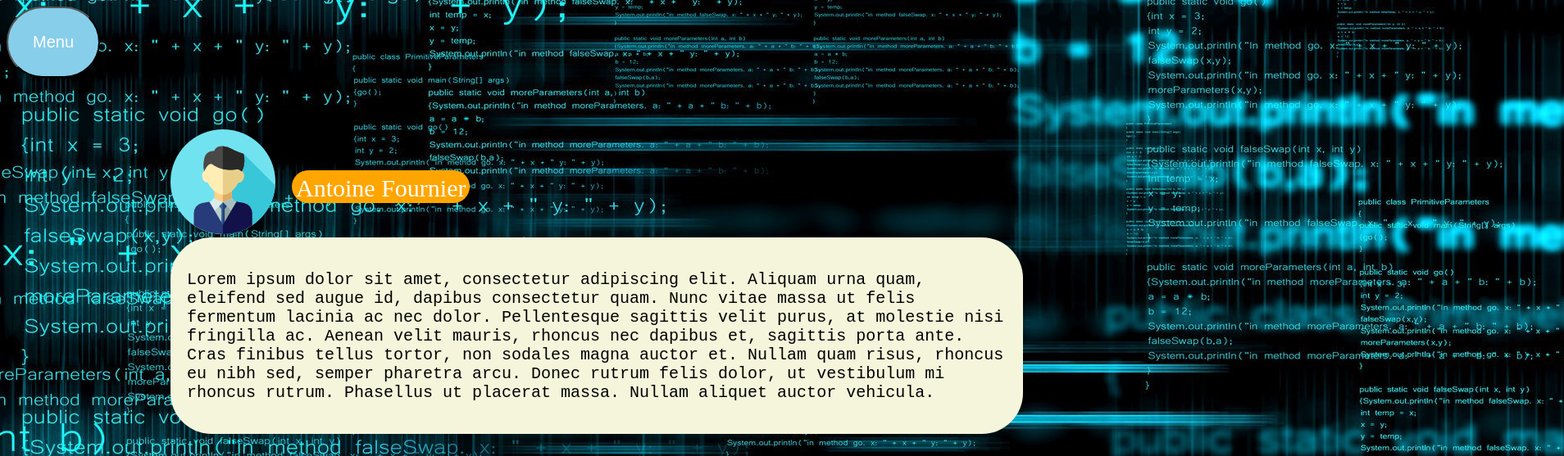
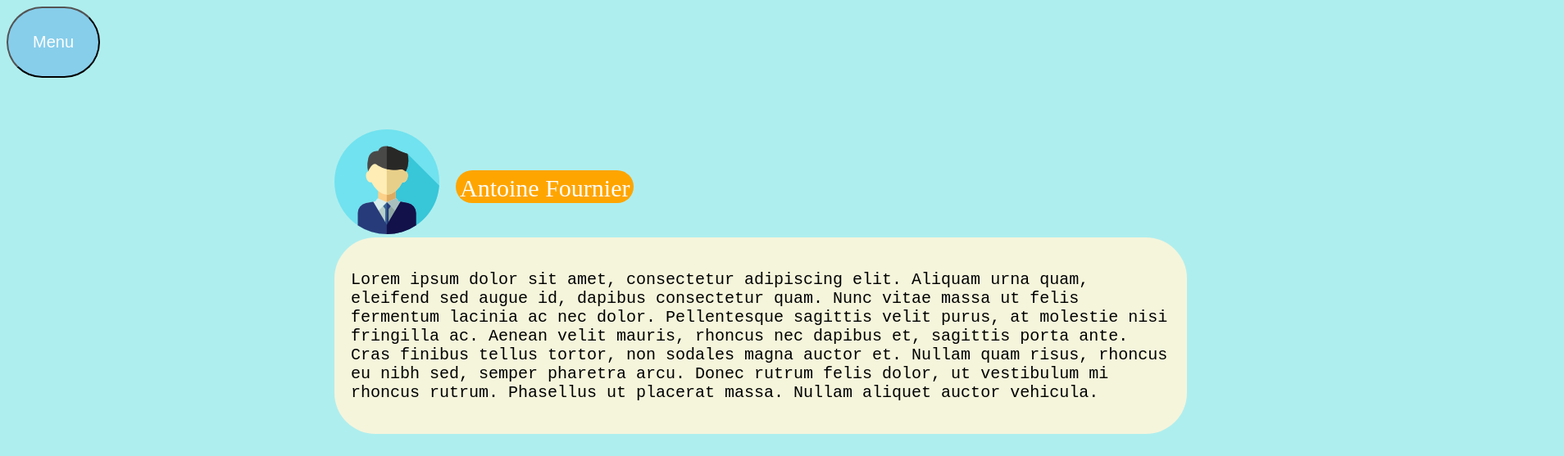
Before and after one commit to steamroller/autocompression.github.io, a plain HTML site: page dev.html in a window 1280 px wide. Shown: the top 557 px of the page at 82% size, 1908 px wide, since content can reach past the window. Drawn offline with Linux system fonts and the light colour scheme.

Commit message:
remove background
Signed-off-by: Ivan Mendjindou <jordanivan@hotmail.fr>

```diff
--- a/dev.css
+++ b/dev.css
@@ -1,8 +1,7 @@
 
 html
 {
-    background-image: url(img/dev_background.jpg);
-    width: 1700px;
+  background-color: paleturquoise;
 }
 
 .logo_zone{
@@ -42,11 +41,10 @@ html
     margin-bottom: 30px;
 }
 .member_zone{
-    height: 700px;
-    width: 1700px;
-    margin-left: 200px;
+    height: 1800px;
+    width: 1200px;
+    margin-left: 400px;
     padding-top: 50px;
-
 
 }
 
```
